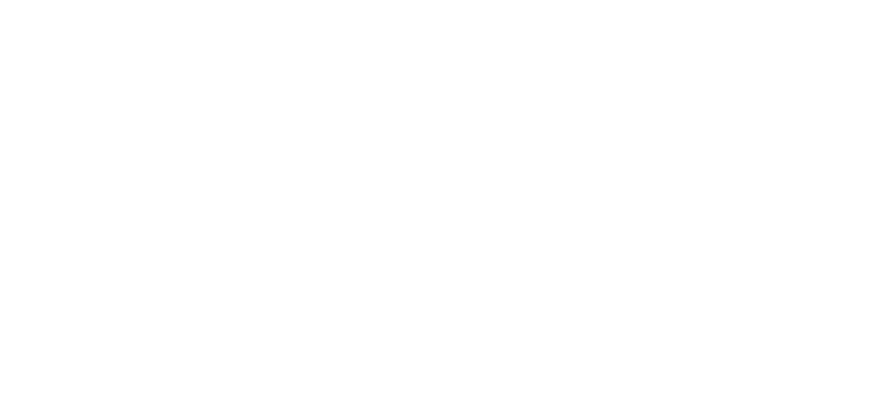
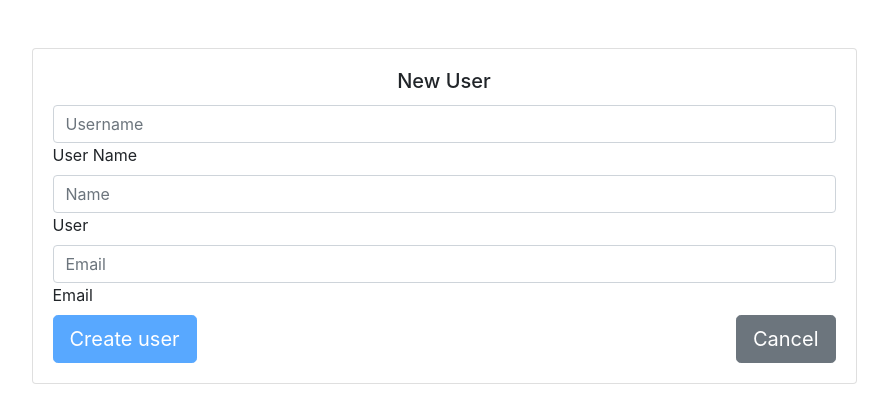
Before and after one commit to AdrianETS/kmp, a React (Create React App) app: page /createuser in a window 1280 px wide. Shown: the top 420 px of the page, without its empty margins (196-1084 px from the left). Built offline with nearby package versions, Linux system fonts and the light colour scheme.

Commit message:
homework (missing Bootstrap card in users)

```diff
--- a/package.json
+++ b/package.json
@@ -7,6 +7,7 @@
     "@testing-library/react": "^9.4.0",
     "@testing-library/user-event": "^7.2.1",
     "bootstrap": "^4.4.1",
+    "jquery": "^3.4.1",
     "react": "^16.12.0",
     "react-dom": "^16.12.0",
     "react-router-dom": "^5.1.2",
--- a/public/index.html
+++ b/public/index.html
@@ -1,14 +1,12 @@
 <!DOCTYPE html>
 <html lang="en">
+
 <head>
   <meta charset="utf-8" />
   <link rel="icon" href="%PUBLIC_URL%/favicon.ico" />
   <meta name="viewport" content="width=device-width, initial-scale=1" />
   <meta name="theme-color" content="#000000" />
-    <meta
-      name="description"
-      content="Web site created using create-react-app"
-    />
+  <meta name="description" content="Web site created using create-react-app" />
   <link rel="apple-touch-icon" href="%PUBLIC_URL%/logo192.png" />
   <!--
       manifest.json provides metadata used when your web app is installed on a
@@ -26,8 +24,20 @@
     -->
   <title>React App</title>
 
-    <link rel="stylesheet" href="https://maxcdn.bootstrapcdn.com/bootstrap/4.0.0/css/bootstrap.min.css" integrity="sha384-Gn5384xqQ1aoWXA+058RXPxPg6fy4IWvTNh0E263XmFcJlSAwiGgFAW/dAiS6JXm" crossorigin="anonymous">
+  <script src="https://code.jquery.com/jquery-3.4.1.slim.min.js"
+    integrity="sha384-J6qa4849blE2+poT4WnyKhv5vZF5SrPo0iEjwBvKU7imGFAV0wwj1yYfoRSJoZ+n"
+    crossorigin="anonymous"></script>
+  <script src="https://cdn.jsdelivr.net/npm/popper.js@1.16.0/dist/umd/popper.min.js"
+    integrity="sha384-Q6E9RHvbIyZFJoft+2mJbHaEWldlvI9IOYy5n3zV9zzTtmI3UksdQRVvoxMfooAo"
+    crossorigin="anonymous"></script>
+  <script src="https://stackpath.bootstrapcdn.com/bootstrap/4.4.1/js/bootstrap.min.js"
+    integrity="sha384-wfSDF2E50Y2D1uUdj0O3uMBJnjuUD4Ih7YwaYd1iqfktj0Uod8GCExl3Og8ifwB6"
+    crossorigin="anonymous"></script>
+
+  <link rel="stylesheet" href="https://maxcdn.bootstrapcdn.com/bootstrap/4.0.0/css/bootstrap.min.css"
+    integrity="sha384-Gn5384xqQ1aoWXA+058RXPxPg6fy4IWvTNh0E263XmFcJlSAwiGgFAW/dAiS6JXm" crossorigin="anonymous">
 </head>
+
 <body>
   <noscript>You need to enable JavaScript to run this app.</noscript>
   <div id="root"></div>
@@ -42,4 +52,5 @@
       To create a production bundle, use `npm run build` or `yarn build`.
     -->
 </body>
+
 </html>
--- a/src/App.js
+++ b/src/App.js
@@ -6,6 +6,7 @@ import { BrowserRouter as Router, Route, Switch } from "react-router-dom";
 import Dashboard from "./components/Dashboard";
 import Auth from "./utils/Auth";
 import Users from "./components/Users";
+import CreateUser from "./components/CreateUser";
 
 class App extends React.Component {
 
@@ -24,6 +25,7 @@ class App extends React.Component {
             <Route path="/" exact component={LoginForm} />
             <Route path="/dashboard" component={Dashboard} />
             <Route path= "/users" component={Users} />
+            <Route path= "/createuser" component={CreateUser} />
           </Switch>
         </Router>
       </ContextProvider>
--- /dev/null
+++ b/src/components/CreateUser.js
@@ -0,0 +1,108 @@
+import React from "react";
+import { Link } from 'react-router-dom';
+
+class CreateUser extends React.Component {
+
+    constructor(props) {
+        super(props);
+        this.state = {
+            userName: "", name: "", email: "",
+            validuserName: false, validName: false, validEmail: false, submitDisabled: true,
+            newUsers:[]
+        };
+
+        this.handleUserNameChange = this.handleUserNameChange.bind(this);
+        this.handleNameChange = this.handleNameChange.bind(this);
+        this.handleEmailChange = this.handleEmailChange.bind(this);
+        this.addUser = this.addUser.bind(this);
+        this.cancelButton = this.cancelButton.bind(this);
+
+    }
+
+    handleUserNameChange(event) {
+        let userNameState = event.target.value ? true : false;
+        let submitValid = (this.state.validName && this.state.validEmail) && userNameState;
+        this.setState({ userName: event.target.value, validUser: userNameState, submitDisabled: !submitValid });
+    }
+
+    handleNameChange(event) {
+        let nameState = event.target.value ? true : false;
+        let submitValid = (this.state.validUser && this.state.validEmail) && nameState;
+        this.setState({ name: event.target.value, validName: nameState, submitDisabled: !submitValid });
+    }
+
+    handleEmailChange(event) {
+        let passConfirmedState = event.target.value ? true : false;
+        let submitValid = (this.state.validUser && this.state.validName) && passConfirmedState;
+        this.setState({ email: event.target.value, validEmail: passConfirmedState, submitDisabled: !submitValid });
+    }
+
+    addUser(event) {
+        event.preventDefault();
+        // we don't want the js engine to handle the form automatically
+        //better to work with buttons since submits are handled automatically and this could pose a problem
+        fetch('https://jsonplaceholder.typicode.com/users', {
+            method: 'POST',
+            body: JSON.stringify({
+                name: this.state.name,
+                username: this.state.userName,
+                email: this.state.email
+            }),
+            headers: {
+                "Content-type": "application/json; charset=UTF-8"
+            }
+        })
+        //this is what we are getting from the url above
+            .then(response => response.json())
+            .then(response => alert(JSON.stringify(response)));
+
+
+    }
+
+    cancelButton() {
+        this.props.history.push("/users");
+    }
+
+
+    render() {
+        return (
+            <div className="container">
+                <div className="row">
+                    <div className="col-lg-10 col-xl-9 mx-auto">
+                        <div className="card card-signin flex-row my-5">
+                            <div className="card-img-left d-none d-md-flex">
+                            </div>
+                            <div className="card-body">
+                                <h5 className="card-title text-center">New User</h5>
+                                <form className="form-signin">
+                                    <div className="form-label-group">
+                                        <input type="text" id="inputUserName" className="form-control" value={this.state.userName} onChange={this.handleUserNameChange} placeholder="Username" required autofocus />
+                                        <label for="inputUserame">User Name</label>
+                                    </div>
+
+                                    <div className="form-label-group">
+                                        <input type="text" id="inputName" className="form-control" value={this.state.name} onChange={this.handleNameChange} placeholder="Name" required />
+                                        <label for="inputName">User</label>
+                                    </div>
+                                    <div className="form-label-group">
+                                        <input type="text" id="inputEmail" className="form-control" value={this.state.email} onChange={this.handleEmailChange} placeholder="Email" required />
+                                        <label for="inputEmail">Email</label>
+                                    </div>
+                                    <button type="button" class="btn btn-primary btn-lg" type="submit" onClick={this.addUser} disabled={this.state.submitDisabled}>Create user</button>
+                                    <div className="float-right">
+                                        <button type="button" class="btn btn-secondary btn-lg btn-secondary" type="submit" onClick={this.cancelButton}>Cancel</button>
+                                    </div>
+                                </form>
+                            </div>
+                        </div>
+                    </div>
+                </div>
+            </div>
+        );
+
+    }
+}
+
+
+
+export default CreateUser;
--- a/src/components/Topbar.js
+++ b/src/components/Topbar.js
@@ -1,6 +1,9 @@
 import React from 'react';
 import { AppContext } from './../context/ContextProvider.js';
+import { BrowserRouter as Router, Route, Switch } from "react-router-dom";
 import Users from "./Users";
+import CreateUser from "./CreateUser";
+import { Link } from 'react-router-dom';
 
 class Topbar extends React.Component {
 
@@ -11,6 +14,7 @@ class Topbar extends React.Component {
         this.searchUsers = this.searchUsers.bind(this);
         this.searchUsersByLatNorth = this.searchUsersByLatNorth.bind(this);
         this.searchUsersByLatSouth = this.searchUsersByLatSouth.bind(this);
+        this.goToCreateUser = this.goToCreateUser.bind(this);
     }
 
 
@@ -48,6 +52,9 @@ class Topbar extends React.Component {
 
     }
 
+    goToCreateUser(){
+        this.props.history.push("/createuser");
+    }
 
 
 
@@ -58,6 +65,7 @@ class Topbar extends React.Component {
                 <input type="checkbox" value="North" onChange={this.searchUsersByLatNorth} /> North
                 <br></br>
                 <input type="checkbox" value="South" onChange={this.searchUsersByLatSouth} /> South
+                <button type="button" className="btn btn-link" ><Link to="/createuser">Create users</Link></button>
 
                 <nav className="navbar navbar-light bg-light">
                     <a className="form-inline"></a>
--- a/src/components/Users.js
+++ b/src/components/Users.js
@@ -1,6 +1,7 @@
 import React from "react";
 import { AppContext } from "./../context/ContextProvider";
 import Navbar from "./Navbar";
+import { Link } from 'react-router-dom';
 import Topbar from "./Topbar";
 
 class Users extends React.Component {
@@ -8,12 +9,14 @@ class Users extends React.Component {
 
     constructor(props) {
         super(props);
-        this.state = {}//{listOfUsers: []}
+        this.state = {listofUserPosts:[]}//{listOfUsers: []}
     }
 
     componentDidMount() {
         !this.context.userLogged && this.props.history.push("/");
         this.retrieveUsers();
+        this.retrieveUserPosts();
+        this.showUserPosts = this.showUserPosts.bind(this);
     }
 
     retrieveUsers(){
@@ -23,9 +26,22 @@ class Users extends React.Component {
         //this.setState({ listOfUsers: json })
         this.context.setListOfUsers([...json]);
         this.context.setOriginalUsers([...json]);
-
       })
     }
+
+    retrieveUserPosts(){
+        fetch("https://jsonplaceholder.typicode.com/posts")
+          .then(res => res.json())
+          .then((json) => {
+            this.setState({ listofUserPosts: json })
+          })
+        }
+
+    showUserPosts(event){
+        //alert("the id is "+ event.target.id);
+        this.state.listofUserPosts.filter(post => (post.userId == event.target.id) && alert(post.body));
+    }
+
 
     render() {
         return <div>
@@ -33,8 +49,10 @@ class Users extends React.Component {
             <Topbar />
             <h6>This is the list of users:</h6>
             <ol>
-            {this.context.listOfUsers.map(user => <li>{user.name}-{user.address.geo.lat}</li>)}
+            {this.context.listOfUsers.map(user =>
+            <li><div id = {user.id} onClick = {this.showUserPosts}>{user.name}-{user.address.geo.lat}</div></li>)}
             </ol>
+
         </div>
     }
 
```
Also changed, not shown: 1 other file (tests, documents, lock files or other folders). Lines whose indentation alone changed are shown as unchanged.
